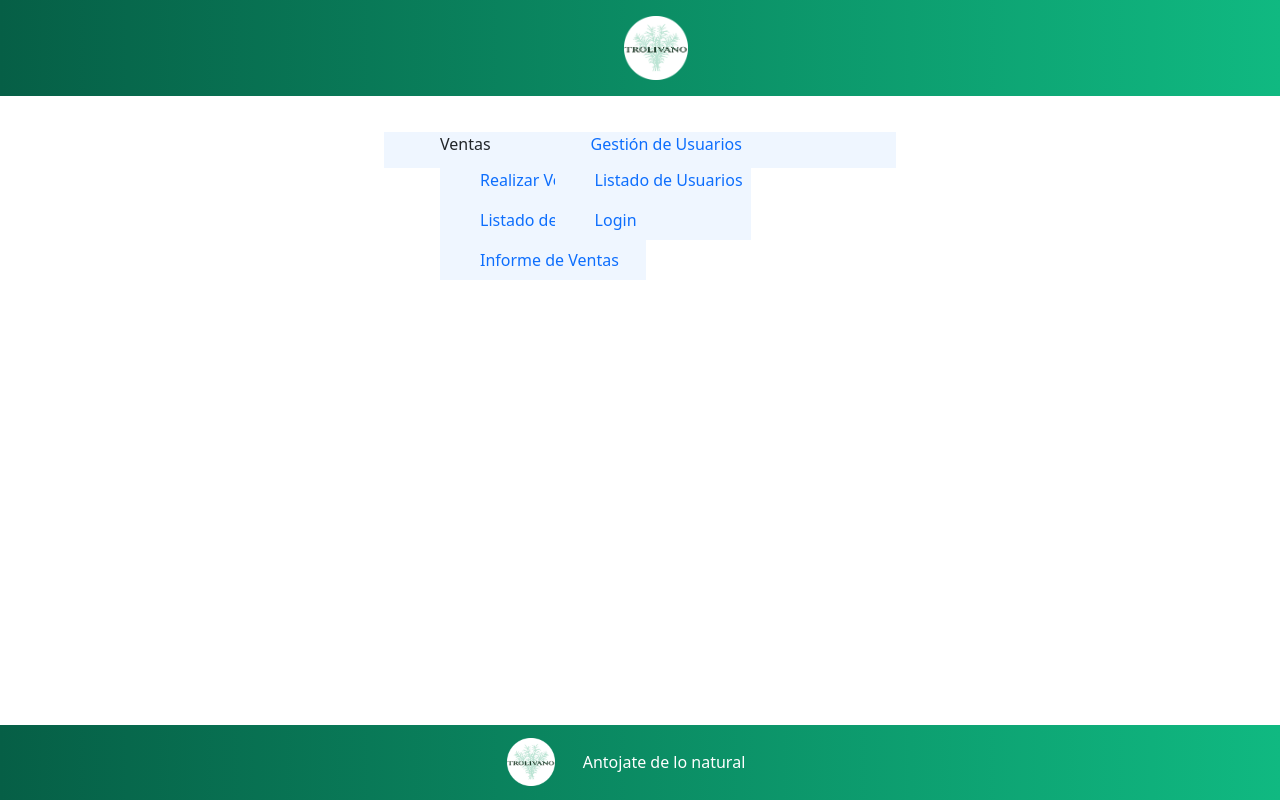
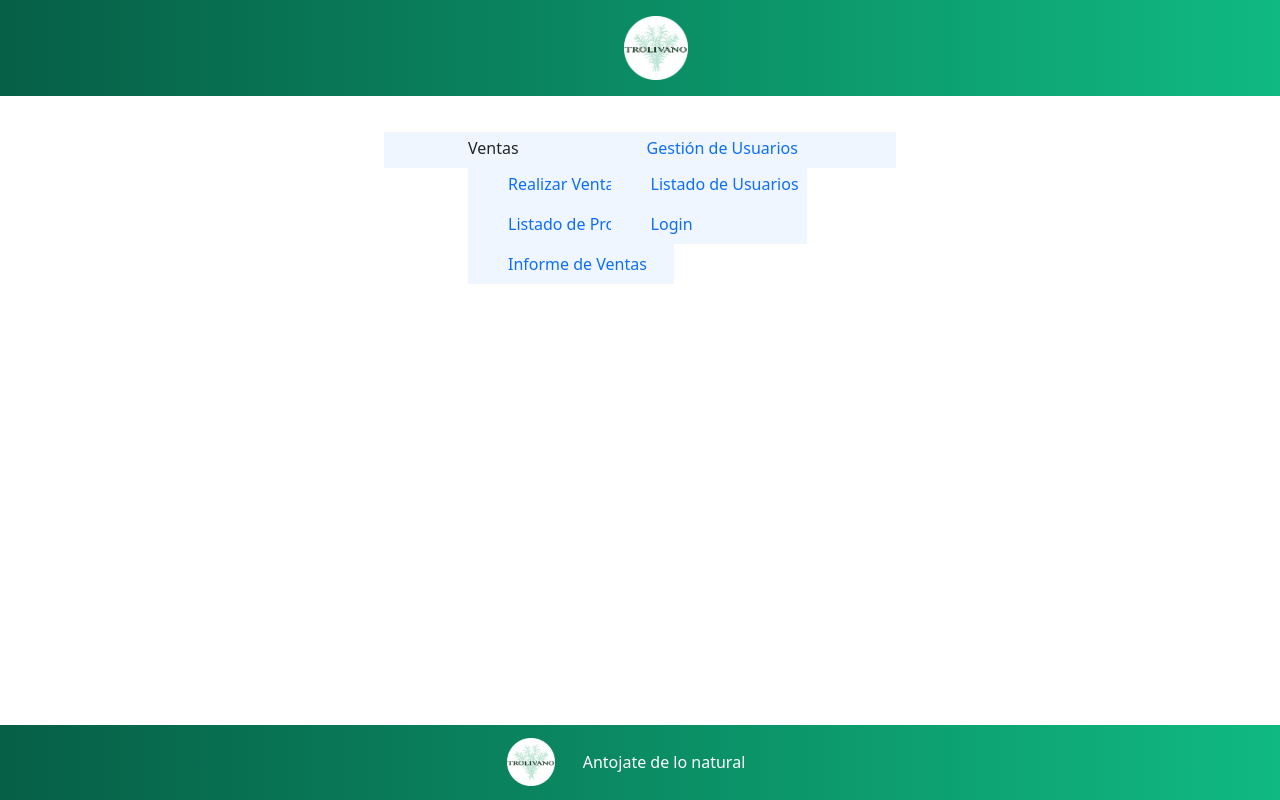
Before and after one commit to DevBugger-ciclo-III-MinTic-2022/Proyecto, a React (Create React App) app in the folder mi-app/: page / in a window 1280 px wide. Built offline with nearby package versions, Linux system fonts and the light colour scheme.

Commit message:
pagina principal

```diff
--- a/mi-app/src/pages/Index.jsx
+++ b/mi-app/src/pages/Index.jsx
@@ -4,7 +4,7 @@ import {Link} from 'react-router-dom';
 const Index = () => {
     return <nav>
             <ul className='bg-blue-50 w-2/5 mx-auto my-9 justify-between h-9 relative hover:'>
-                <li className='inline-block mx-6'>Ventas
+                <li className='inline-block mx-6 hover:text-green-300 mx-12 p-1'>Ventas
                     <ul className='absolute my-1 bg-blue-50'>
                         <li className='px-2 py-2 w-'><Link to='/ventas/registro' className='block no-underline hover:text-green-300'>Realizar Venta</Link></li>
                         <li className='px-2 py-2'><Link to='/ventas/productos' className='block no-underline hover:text-green-300'>Listado de Productos</Link></li>
```
